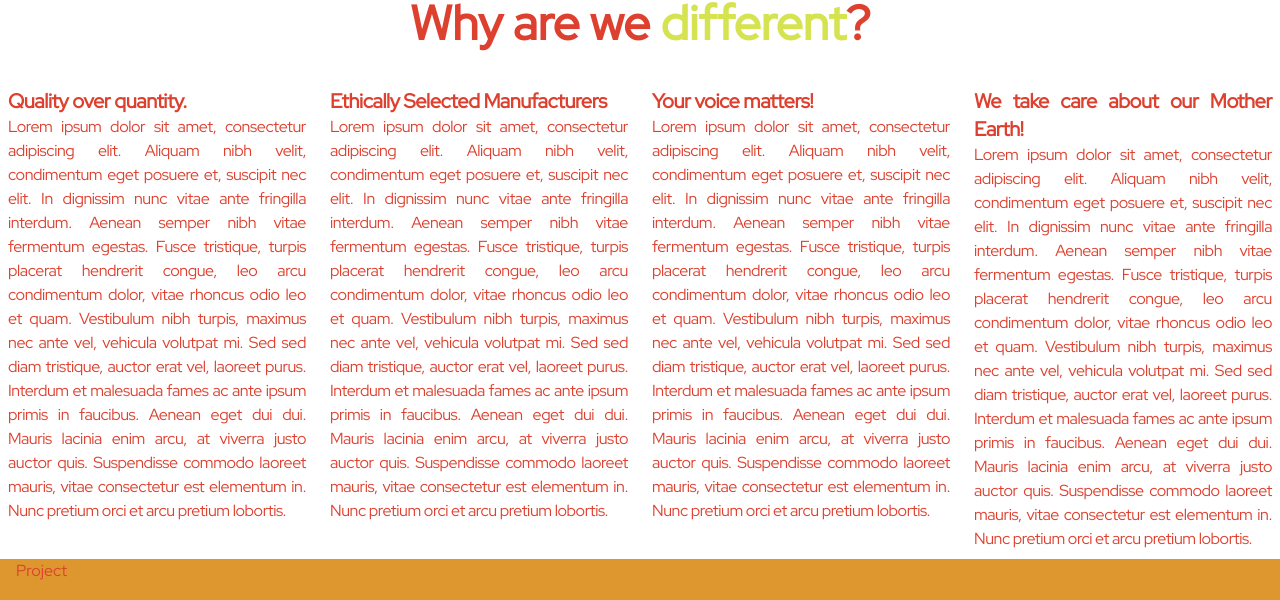
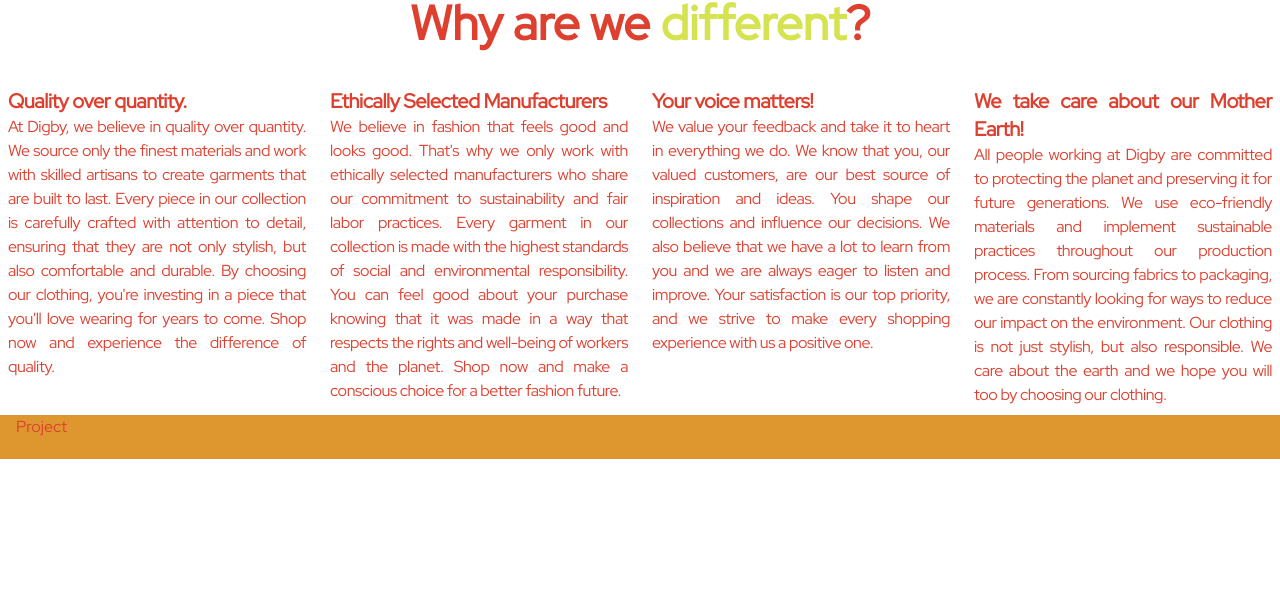
Before and after one commit to xKeiv/clothing-website, a React (Vite) app: page / in a window 1280 px wide. Shown: the part 662-1262 px from the top of the page. After the commit the page ends 1121 px from the top, so only its background shows below. Built offline with nearby package versions, Linux system fonts and the light colour scheme.

Commit message:
Hero Component [3]
- Changes in text (thanks to OpenAI ChatGPT)

```diff
--- a/src/components/Hero.jsx
+++ b/src/components/Hero.jsx
@@ -7,19 +7,19 @@
       <div className='grid grid-cols-4 gap-2'>
         <p className="p-1 m-1 text-justify tracking-tight">
           <h1 className='text-xl font-bold'>Quality over quantity.</h1>
-          Lorem ipsum dolor sit amet, consectetur adipiscing elit. Aliquam nibh velit, condimentum eget posuere et, suscipit nec elit. In dignissim nunc vitae ante fringilla interdum. Aenean semper nibh vitae fermentum egestas. Fusce tristique, turpis placerat hendrerit congue, leo arcu condimentum dolor, vitae rhoncus odio leo et quam. Vestibulum nibh turpis, maximus nec ante vel, vehicula volutpat mi. Sed sed diam tristique, auctor erat vel, laoreet purus. Interdum et malesuada fames ac ante ipsum primis in faucibus. Aenean eget dui dui. Mauris lacinia enim arcu, at viverra justo auctor quis. Suspendisse commodo laoreet mauris, vitae consectetur est elementum in. Nunc pretium orci et arcu pretium lobortis.
+          At Digby, we believe in quality over quantity. We source only the finest materials and work with skilled artisans to create garments that are built to last. Every piece in our collection is carefully crafted with attention to detail, ensuring that they are not only stylish, but also comfortable and durable. By choosing our clothing, you're investing in a piece that you'll love wearing for years to come. Shop now and experience the difference of quality.
         </p>
         <p className="p-1 m-1 text-justify tracking-tight">
           <h1 className='text-xl font-bold'>Ethically Selected Manufacturers</h1>
-          Lorem ipsum dolor sit amet, consectetur adipiscing elit. Aliquam nibh velit, condimentum eget posuere et, suscipit nec elit. In dignissim nunc vitae ante fringilla interdum. Aenean semper nibh vitae fermentum egestas. Fusce tristique, turpis placerat hendrerit congue, leo arcu condimentum dolor, vitae rhoncus odio leo et quam. Vestibulum nibh turpis, maximus nec ante vel, vehicula volutpat mi. Sed sed diam tristique, auctor erat vel, laoreet purus. Interdum et malesuada fames ac ante ipsum primis in faucibus. Aenean eget dui dui. Mauris lacinia enim arcu, at viverra justo auctor quis. Suspendisse commodo laoreet mauris, vitae consectetur est elementum in. Nunc pretium orci et arcu pretium lobortis.
+          We believe in fashion that feels good and looks good. That's why we only work with ethically selected manufacturers who share our commitment to sustainability and fair labor practices. Every garment in our collection is made with the highest standards of social and environmental responsibility. You can feel good about your purchase knowing that it was made in a way that respects the rights and well-being of workers and the planet. Shop now and make a conscious choice for a better fashion future.
         </p>
         <p className="p-1 m-1 text-justify tracking-tight">
           <h1 className='text-xl font-bold'>Your voice matters!</h1>
-          Lorem ipsum dolor sit amet, consectetur adipiscing elit. Aliquam nibh velit, condimentum eget posuere et, suscipit nec elit. In dignissim nunc vitae ante fringilla interdum. Aenean semper nibh vitae fermentum egestas. Fusce tristique, turpis placerat hendrerit congue, leo arcu condimentum dolor, vitae rhoncus odio leo et quam. Vestibulum nibh turpis, maximus nec ante vel, vehicula volutpat mi. Sed sed diam tristique, auctor erat vel, laoreet purus. Interdum et malesuada fames ac ante ipsum primis in faucibus. Aenean eget dui dui. Mauris lacinia enim arcu, at viverra justo auctor quis. Suspendisse commodo laoreet mauris, vitae consectetur est elementum in. Nunc pretium orci et arcu pretium lobortis.
+          We value your feedback and take it to heart in everything we do. We know that you, our valued customers, are our best source of inspiration and ideas. You shape our collections and influence our decisions. We also believe that we have a lot to learn from you and we are always eager to listen and improve. Your satisfaction is our top priority, and we strive to make every shopping experience with us a positive one.
         </p>
         <p className="p-1 m-1 text-justify tracking-tight">
           <h1 className='text-xl font-bold'>We take care about our Mother Earth!</h1>
-          Lorem ipsum dolor sit amet, consectetur adipiscing elit. Aliquam nibh velit, condimentum eget posuere et, suscipit nec elit. In dignissim nunc vitae ante fringilla interdum. Aenean semper nibh vitae fermentum egestas. Fusce tristique, turpis placerat hendrerit congue, leo arcu condimentum dolor, vitae rhoncus odio leo et quam. Vestibulum nibh turpis, maximus nec ante vel, vehicula volutpat mi. Sed sed diam tristique, auctor erat vel, laoreet purus. Interdum et malesuada fames ac ante ipsum primis in faucibus. Aenean eget dui dui. Mauris lacinia enim arcu, at viverra justo auctor quis. Suspendisse commodo laoreet mauris, vitae consectetur est elementum in. Nunc pretium orci et arcu pretium lobortis.
+          All people working at Digby are committed to protecting the planet and preserving it for future generations. We use eco-friendly materials and implement sustainable practices throughout our production process. From sourcing fabrics to packaging, we are constantly looking for ways to reduce our impact on the environment. Our clothing is not just stylish, but also responsible. We care about the earth and we hope you will too by choosing our clothing.
         </p>
       </div>
     </div>
```
